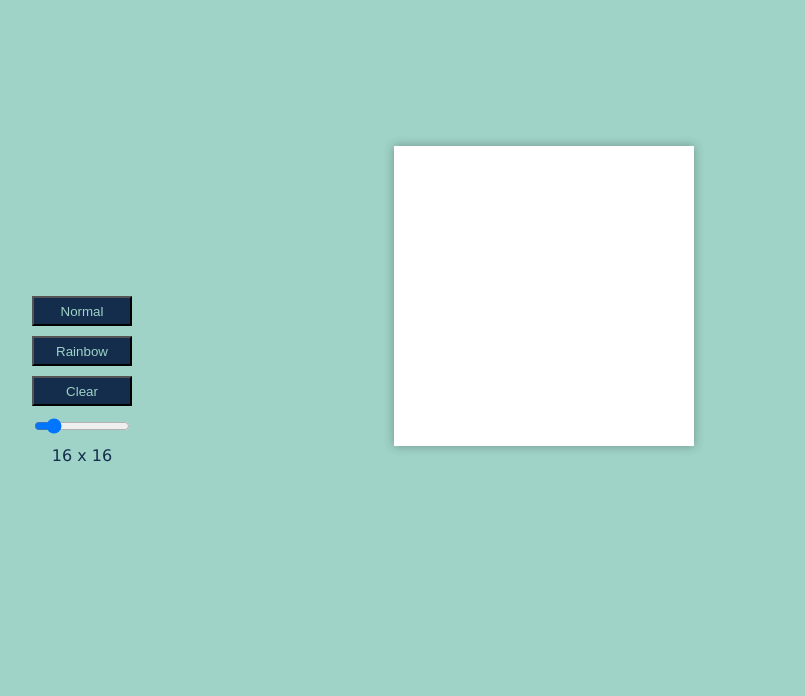
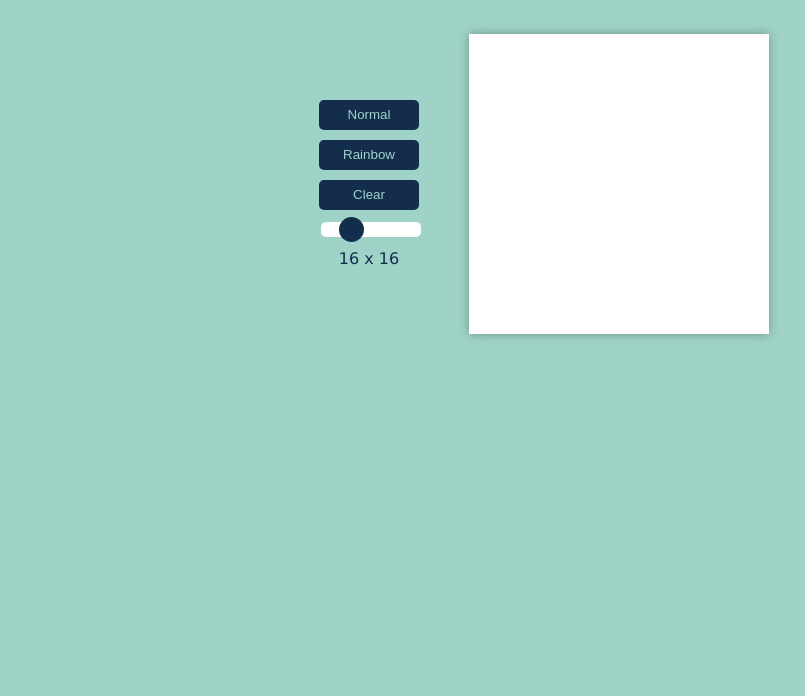
Before and after one commit to beterbread/etch-a-sketch, a plain HTML site: page index.html in a window 1280 px wide. Shown: the part 104-800 px from the top of the page, without its empty margins (96-901 px from the left). Drawn offline with Linux system fonts and the light colour scheme.

Commit message:
finished style

```diff
--- a/index.html
+++ b/index.html
@@ -7,13 +7,15 @@
   </head>
   <body>
     <h1>Etch-a-sketch</h1>
-    <div id="container"></div>
-    <div id="settings">
-      <button id="normal">Normal</button>
-      <button id="rainbow">Rainbow</button>
-      <button id="clear">Clear</button>
-      <input type="range" min="1" max="100" value="16" id="slider">
-      <p>16 x 16</p>
+    <div id="row">
+      <div id="settings">
+        <button id="normal">Normal</button>
+        <button id="rainbow">Rainbow</button>
+        <button id="clear">Clear</button>
+        <input type="range" min="1" max="64" value="16" id="slider">
+        <p>16 x 16</p>
+      </div>
+      <div id="container"></div>
     </div>
     <script src="script.js"></script>
   </body>
--- a/script.js
+++ b/script.js
@@ -1,5 +1,6 @@
 function clear() {
-const boxes = document.querySelectorAll('#container > div');
+const container = document.querySelector('#container');
+const boxes = container.querySelectorAll('div');
 boxes.forEach((box) => {
   box.style.backgroundColor = 'white';
 });
--- a/style.css
+++ b/style.css
@@ -1,5 +1,9 @@
 body {
   background-color: #9fd3c7;
+}
+
+h1 {
+  padding-top: 28.56px;
 }
 
 h1, p {
@@ -8,12 +12,16 @@ h1, p {
   font-family: Verdana, Geneva, Tahoma, sans-serif;
 }
 
+#row {
+  margin-top: 50px;
+  display: flex;
+  gap: 50px;
+  justify-content: center;
+  align-items: center;
+}
+
 #container {
   background-color: white;
-  position: absolute;
-  top: 50%;
-  left: 50%;
-  transform: translate(-50%, -50%);
   width: 300px;
   height: 300px;
   box-shadow: 0 0 10px rgba(0, 0, 0, 0.3);
@@ -24,9 +32,6 @@ h1, p {
   flex-direction: column;
   gap: 10px;
   width: 100px;
-  position: absolute;
-  top: 50%;
-  left: 10%;
   background-color: transparent;
 }
 
@@ -34,12 +39,33 @@ button {
   height: 30px;
   color: #9fd3c7;
   background-color: #142d4c;
+  border: none;
+  border-radius: 5px;
 }
 
 p {
   margin: 0;
 }
 
-input[type="range"] {
-  background-color: #142d4c;
+#slider {
+  -webkit-appearance: none;
+  height: 15px;
+  width: 100%;
+  border-radius: 5px;
+  background: white;
 }
+
+#slider::-webkit-slider-thumb {
+  -webkit-appearance: none;
+  width: 25px;
+  height: 25px;
+  border-radius: 50%;
+  background: #142d4c;
+}
+
+#slider::-moz-range-thumb {
+  width: 25px;
+  height: 25px;
+  border-radius: 50%;
+  background: #142d4c;
+}
```
